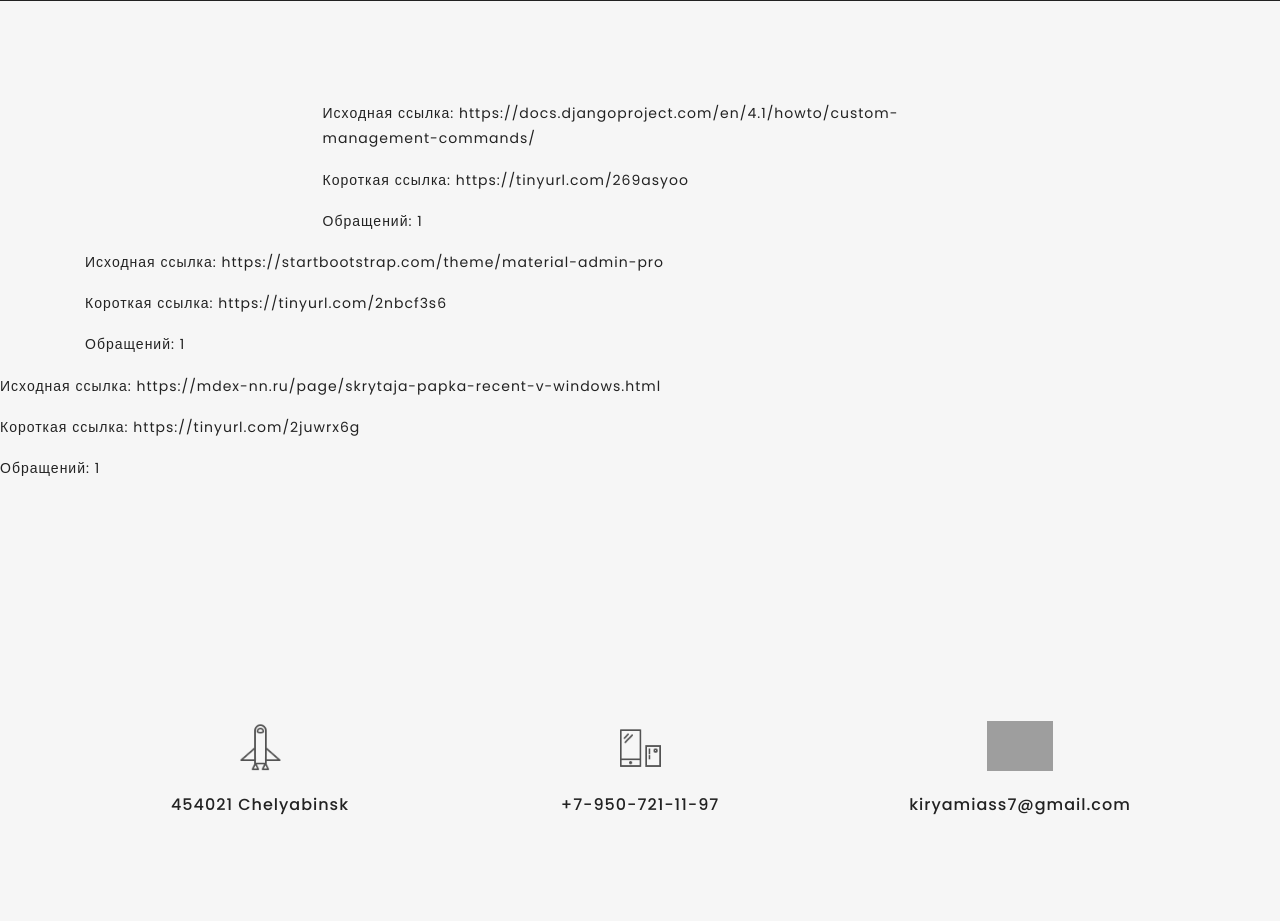
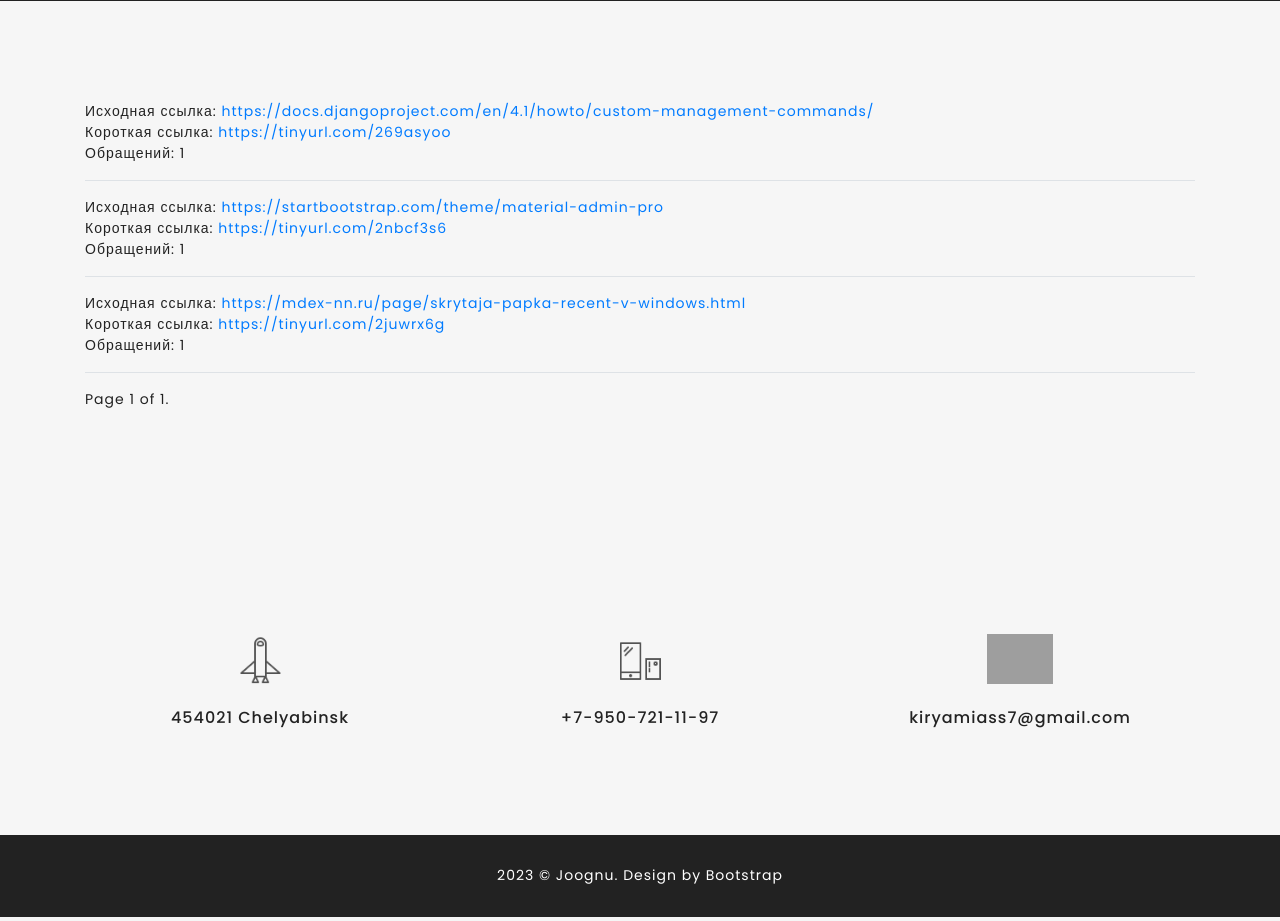
Before and after one commit to region74/Diplom, a Django app: page /shorturl/result/ in a window 1280 px wide. Shown: the part 648-1569 px from the top of the page. Run offline with Django 4.2, Linux system fonts and the light colour scheme; data comes from the database, SQL or seed files in the repository; some libraries are stand-ins or nearby versions; grey boxes are pictures that could not be loaded.

Commit message:
Добавлена пагинация

```diff
--- a/main/shorturl/templates/shorturl/result.html
+++ b/main/shorturl/templates/shorturl/result.html
@@ -1,23 +1,36 @@
 {%extends "base.html"%}
+{% load crispy_forms_tags %}
 <!-- Main Content-->
 {%block title%}
 Короткие ссылки
 {%endblock%}
+{%block content%}
+{%for item in object_list%}
+<div>
+    Исходная ссылка: <a href="{{item.fullurl}}">{{item.fullurl}}</a><br>
+    Короткая ссылка: <a href="{{item.newurl}}">{{item.newurl}}</a><br>
+    Обращений: {{item.count}}<br>
+</div>
+<hr>
+{%endfor%}
 
-{%block content%}
-<div class="row gx-4 gx-lg-5 justify-content-center">
-    <div class="col-md-10 col-lg-8 col-xl-7">
-        {%for item in object_list%}
-        <!-- Post preview-->
-        <div class="post-preview">
+<div class="pagination">
+    <span class="step-links">
+        {% if page_obj.has_previous %}
+            <a href="?page=1">&laquo; first</a>
+            <a href="?page={{ page_obj.previous_page_number }}">previous</a>
+        {% endif %}
 
-            <p>Исходная ссылка: <a href="{{item.fullurl}}"></a> {{item.fullurl}}</p>
-            <p>Короткая ссылка: {{item.newurl}}</p>
-            <p>Обращений: {{item.count}}</p>
-        </div>
-    </div>
+        <span class="current">
+            Page {{ page_obj.number }} of {{ page_obj.paginator.num_pages }}.
+        </span>
+
+        {% if page_obj.has_next %}
+            <a href="?page={{ page_obj.next_page_number }}">next</a>
+            <a href="?page={{ page_obj.paginator.num_pages }}">last &raquo;</a>
+        {% endif %}
+    </span>
 </div>
-{%endfor%}
 
 {%endblock%}
 </div>
--- a/main/shorturl/views.py
+++ b/main/shorturl/views.py
@@ -29,7 +29,7 @@
 class ResultView(ListView):
     model = Link
     template_name = 'shorturl/result.html'
-    paginate_by = 10
+    paginate_by = 5
 
     def get_queryset(self):
         return Link.objects.select_related().all()
```
Also changed, not shown: main/templates/base.html (indentation only).
